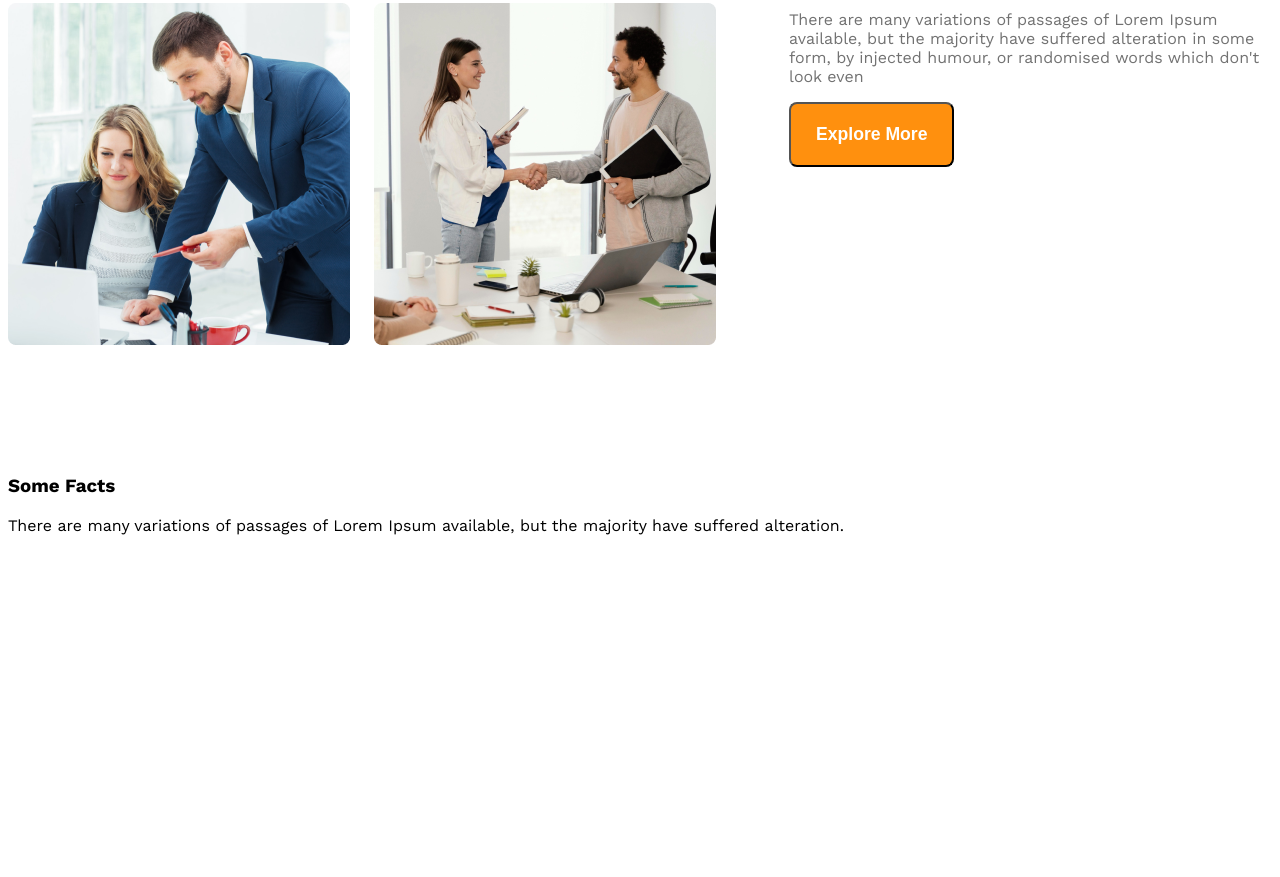
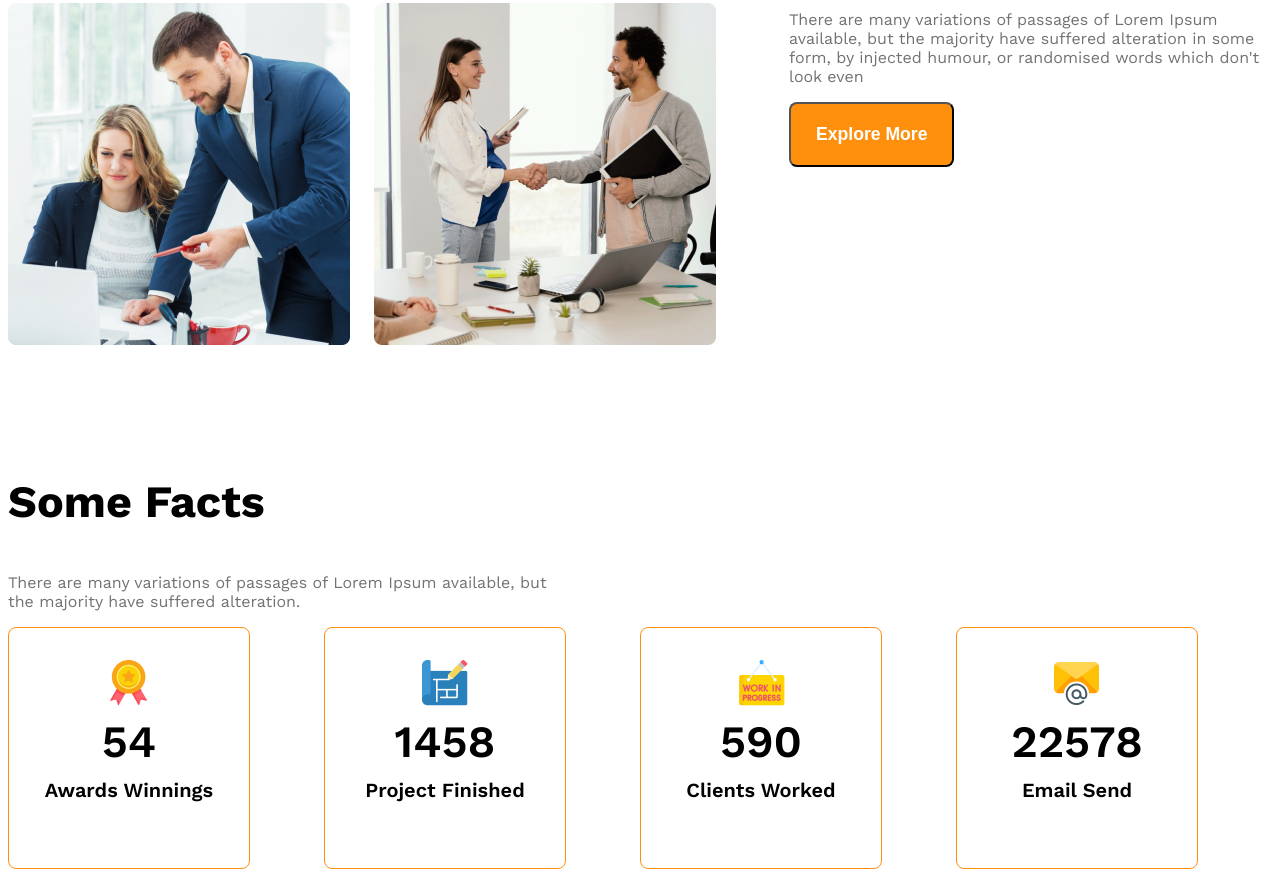
Before and after one commit to RintuWeb01/g3-architects-website, a plain HTML site: page index.html in a window 1280 px wide. Shown: the part 1679-2556 px from the top of the page. Before the commit the page ends 2230 px from the top, so only its background shows below. Drawn offline with nearby package versions, Linux system fonts and the light colour scheme.

Commit message:
added our fact item

```diff
--- a/index.html
+++ b/index.html
@@ -50,7 +50,39 @@
         <!-- our facts -->
          <section>
             <h3 class="section-titile">Some Facts</h3>
-            <p>There are many variations of passages of Lorem Ipsum available, but the majority have suffered alteration.</p>
+            <p class="text-light-gray fact-description">There are many variations of passages of Lorem Ipsum available, but the majority have suffered alteration.</p>
+            <div class="fact-continer">
+                <!-- .fact-card*4>img.fact-icon+h4.fact-number+h5.fact-name -->
+                <div class="fact-card display-flex">
+                 <div>
+                    <img src="images/icons/ribon.png" alt="" class="fact-icon">
+                    <h4 class="fact-number">54</h4>
+                    <h5 class="fact-name">Awards Winnings</h5>
+                 </div>
+                </div>
+                <div class="fact-card display-flex">
+                  <div>
+                    <img src="images/icons/projects.png" alt="" class="fact-icon">
+                    <h4 class="fact-number">1458</h4>
+                    <h5 class="fact-name">Project Finished</h5>
+                  </div>
+                </div>
+                <div class="fact-card display-flex">
+                 <div>
+                    <img src="images/icons/customers.png" alt="" class="fact-icon">
+                    <h4 class="fact-number">590</h4>
+                    <h5 class="fact-name">Clients Worked</h5>
+                 </div>
+                </div>
+                <div class="fact-card display-flex">
+                   <div>
+                    <img src="images/icons/email.png" alt="" class="fact-icon">
+                    <h4 class="fact-number">22578</h4>
+                    <h5 class="fact-name">Email Send</h5>
+                   </div>
+                </div>
+
+            </div>
          </section>
     </main>
     <footer>
--- a/styles/architects.css
+++ b/styles/architects.css
@@ -124,6 +124,43 @@
     font-weight: 400px;
   }
 
+ /* some facts related styles */
+ .fact-continer{
+  display: grid;
+  grid-template-columns: repeat(4, 1fr);
+ }
+.fact-card{
+  border: 1px solid #FF900E;
+  border-radius: 8px;
+  text-align: center;
+  width: 240px;
+  height: 240px;
+  align-items: center;
+  justify-content: center;
+}
+
+.fact-number{
+  font-size: 2.8rem;
+  font-weight: 600;
+  margin-top: 5px;
+  margin-bottom: 10px;
+}
+
+.fact-name{
+  font-size: 1.25rem;
+  font-weight: 600;
+  margin-top: 10px
+}
+.section-titile{
+  font-size: 2.8rem;
+  font-weight: 800px;
+}
+.fact-description{
+  max-width: 540px;
+}
+
+
+
 
 
 
```
